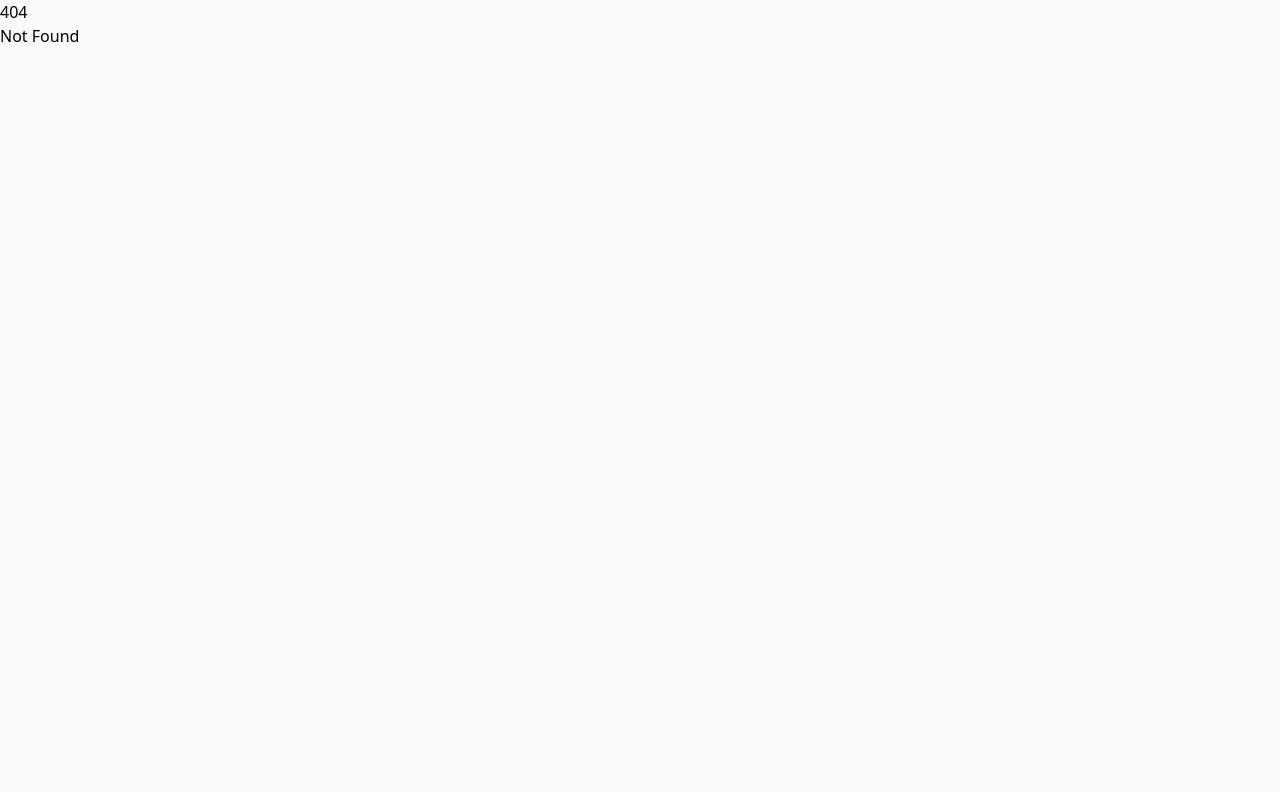
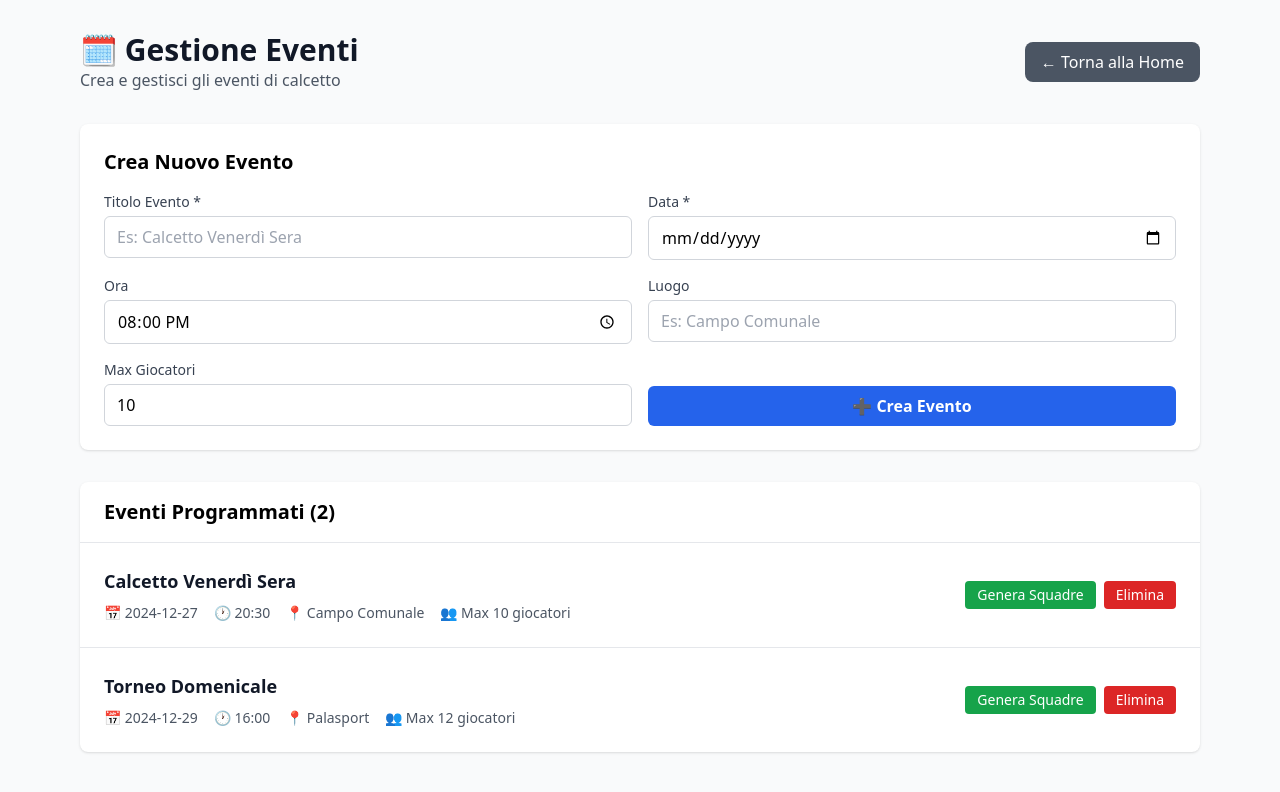
Before and after one commit to scarpariinside26/scarpari-inside-new, a SvelteKit app: page /eventi in a window 1280 px wide. Before the commit this address had no page. Shown: the top 792 px of the page. Built offline with nearby package versions, Linux system fonts and the light colour scheme.

Commit message:
Create +page.svelte

```diff
--- /dev/null
+++ b/src/routes/eventi/+page.svelte
@@ -0,0 +1,190 @@
+<script>
+	import { onMount } from 'svelte';
+
+	let eventi = [];
+	let nuovoEvento = {
+		titolo: '',
+		data: '',
+		ora: '20:00',
+		luogo: '',
+		max_giocatori: 10
+	};
+
+	onMount(async () => {
+		await caricaEventi();
+	});
+
+	async function caricaEventi() {
+		// Per ora dati mock, poi collegheremo il database
+		eventi = [
+			{
+				id: 1,
+				titolo: 'Calcetto Venerdì Sera',
+				data: '2024-12-27',
+				ora: '20:30',
+				luogo: 'Campo Comunale',
+				max_giocatori: 10
+			},
+			{
+				id: 2,
+				titolo: 'Torneo Domenicale',
+				data: '2024-12-29',
+				ora: '16:00',
+				luogo: 'Palasport',
+				max_giocatori: 12
+			}
+		];
+	}
+
+	function aggiungiEvento() {
+		if (!nuovoEvento.titolo || !nuovoEvento.data) {
+			alert('Compila titolo e data!');
+			return;
+		}
+
+		const nuovoId = Math.max(0, ...eventi.map(e => e.id)) + 1;
+		eventi = [...eventi, { ...nuovoEvento, id: nuovoId }];
+
+		nuovoEvento = {
+			titolo: '',
+			data: '',
+			ora: '20:00',
+			luogo: '',
+			max_giocatori: 10
+		};
+
+		alert('Evento aggiunto!');
+	}
+
+	function eliminaEvento(id) {
+		if (confirm('Sei sicuro di voler eliminare questo evento?')) {
+			eventi = eventi.filter(e => e.id !== id);
+		}
+	}
+</script>
+
+<svelte:head>
+	<title>Eventi - Scarpari Inside</title>
+</svelte:head>
+
+<div class="min-h-screen bg-gray-50 py-8">
+	<!-- Header -->
+	<div class="max-w-6xl mx-auto px-4 mb-8">
+		<div class="flex items-center justify-between">
+			<div>
+				<h1 class="text-3xl font-bold text-gray-900">🗓️ Gestione Eventi</h1>
+				<p class="text-gray-600">Crea e gestisci gli eventi di calcetto</p>
+			</div>
+			<a href="/" class="bg-gray-600 text-white px-4 py-2 rounded-lg hover:bg-gray-700 transition">
+				← Torna alla Home
+			</a>
+		</div>
+	</div>
+
+	<div class="max-w-6xl mx-auto px-4">
+		<!-- Form Nuovo Evento -->
+		<div class="bg-white rounded-lg shadow p-6 mb-8">
+			<h2 class="text-xl font-semibold mb-4">Crea Nuovo Evento</h2>
+			<div class="grid grid-cols-1 md:grid-cols-2 gap-4">
+				<div>
+					<label class="block text-sm font-medium text-gray-700 mb-1">Titolo Evento *</label>
+					<input
+						bind:value={nuovoEvento.titolo}
+						type="text"
+						placeholder="Es: Calcetto Venerdì Sera"
+						class="w-full px-3 py-2 border border-gray-300 rounded-md focus:outline-none focus:ring-2 focus:ring-blue-500"
+					/>
+				</div>
+				<div>
+					<label class="block text-sm font-medium text-gray-700 mb-1">Data *</label>
+					<input
+						bind:value={nuovoEvento.data}
+						type="date"
+						class="w-full px-3 py-2 border border-gray-300 rounded-md focus:outline-none focus:ring-2 focus:ring-blue-500"
+					/>
+				</div>
+				<div>
+					<label class="block text-sm font-medium text-gray-700 mb-1">Ora</label>
+					<input
+						bind:value={nuovoEvento.ora}
+						type="time"
+						class="w-full px-3 py-2 border border-gray-300 rounded-md focus:outline-none focus:ring-2 focus:ring-blue-500"
+					/>
+				</div>
+				<div>
+					<label class="block text-sm font-medium text-gray-700 mb-1">Luogo</label>
+					<input
+						bind:value={nuovoEvento.luogo}
+						type="text"
+						placeholder="Es: Campo Comunale"
+						class="w-full px-3 py-2 border border-gray-300 rounded-md focus:outline-none focus:ring-2 focus:ring-blue-500"
+					/>
+				</div>
+				<div>
+					<label class="block text-sm font-medium text-gray-700 mb-1">Max Giocatori</label>
+					<input
+						bind:value={nuovoEvento.max_giocatori}
+						type="number"
+						min="4"
+						max="20"
+						class="w-full px-3 py-2 border border-gray-300 rounded-md focus:outline-none focus:ring-2 focus:ring-blue-500"
+					/>
+				</div>
+				<div class="flex items-end">
+					<button
+						on:click={aggiungiEvento}
+						class="w-full bg-blue-600 text-white px-4 py-2 rounded-md hover:bg-blue-700 transition font-semibold"
+					>
+						➕ Crea Evento
+					</button>
+				</div>
+			</div>
+		</div>
+
+		<!-- Lista Eventi -->
+		<div class="bg-white rounded-lg shadow">
+			<div class="px-6 py-4 border-b">
+				<h2 class="text-xl font-semibold">Eventi Programmati ({eventi.length})</h2>
+			</div>
+
+			{#if eventi.length === 0}
+				<div class="p-8 text-center text-gray-500">
+					<p class="text-lg">Nessun evento programmato</p>
+					<p class="text-sm">Crea il primo evento usando il form sopra!</p>
+				</div>
+			{:else}
+				<div class="divide-y">
+					{#each eventi as evento (evento.id)}
+						<div class="p-6 hover:bg-gray-50 transition">
+							<div class="flex items-center justify-between">
+								<div class="flex-1">
+									<h3 class="text-lg font-semibold text-gray-900">{evento.titolo}</h3>
+									<div class="flex items-center space-x-4 mt-2 text-sm text-gray-600">
+										<span>📅 {evento.data}</span>
+										<span>🕐 {evento.ora}</span>
+										<span>📍 {evento.luogo || 'Da definire'}</span>
+										<span>👥 Max {evento.max_giocatori} giocatori</span>
+									</div>
+								</div>
+								<div class="flex space-x-2">
+									<a
+										href="/squadre"
+										class="bg-green-600 text-white px-3 py-1 rounded text-sm hover:bg-green-700 transition"
+									>
+										Genera Squadre
+									</a>
+									<button
+										on:click={() => eliminaEvento(evento.id)}
+										class="bg-red-600 text-white px-3 py-1 rounded text-sm hover:bg-red-700 transition"
+									>
+										Elimina
+									</button>
+								</div>
+							</div>
+						</div>
+					{/each}
+				</div>
+			{/if}
+		</div>
+	</div>
+</div>
```
